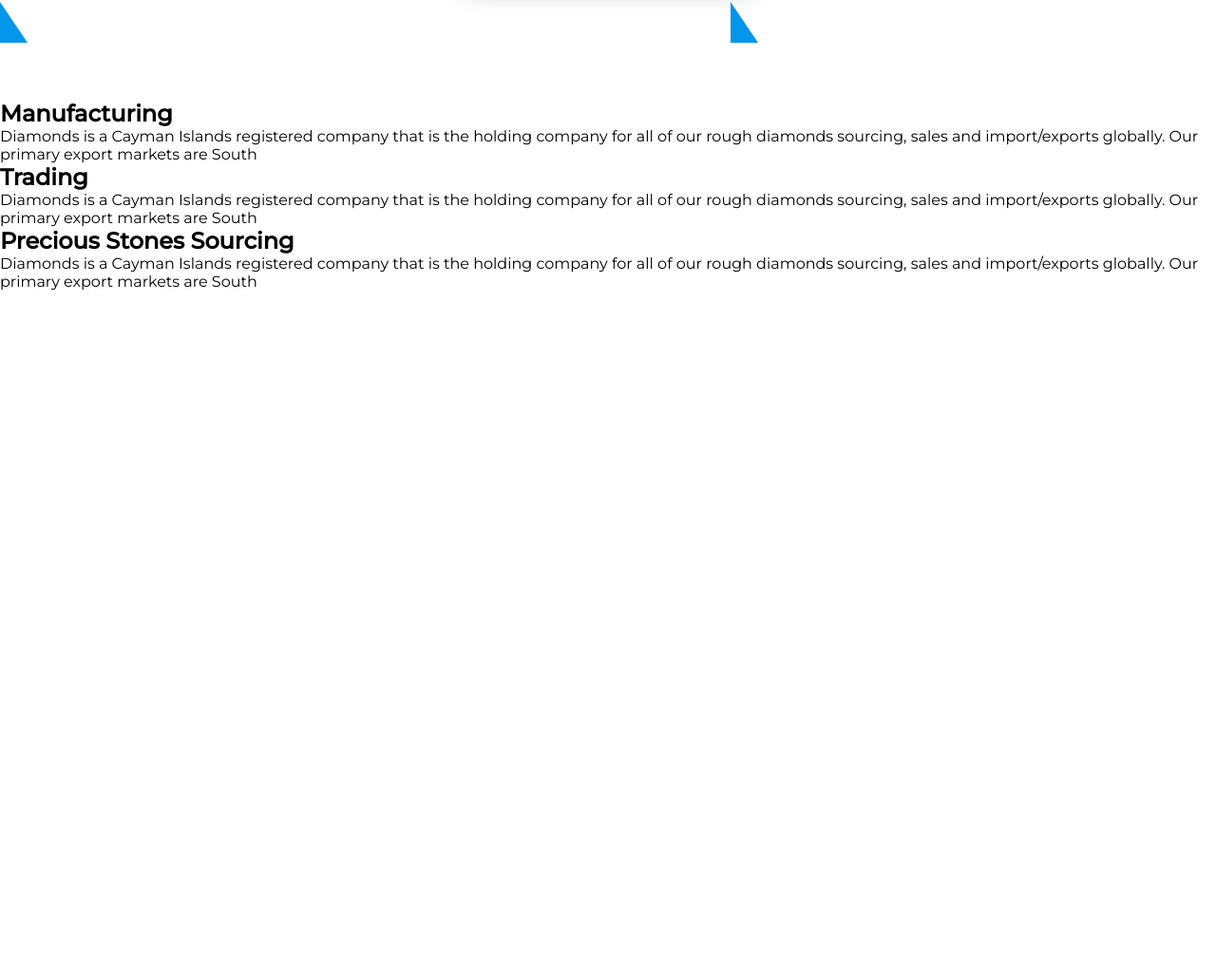
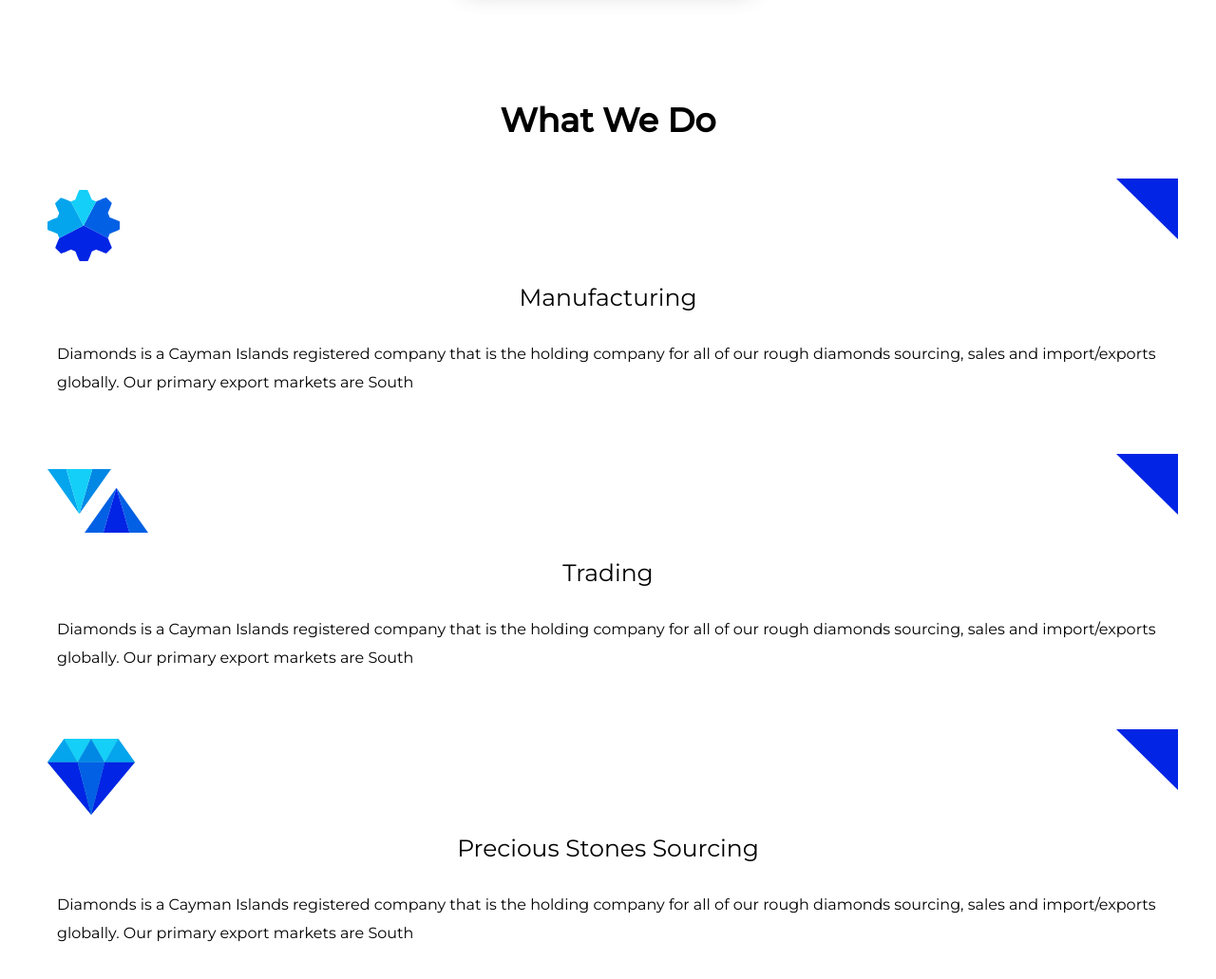
Before and after one commit to dprosic723/Diamonds-website, a plain HTML site: page index.html in a window 1280 px wide. Shown: the part 1497-2528 px from the top of the page at 95% size. Before the commit the page ends 1803 px from the top, so only its background shows below. Drawn offline with Linux system fonts and the light colour scheme.

```diff
--- a/index.html
+++ b/index.html
@@ -13,6 +13,7 @@
 
 </head>
 <body>
+
     <div class="hero-container">
         <div class="nav">
             <img src="images/letter-d.svg" alt="d-letter">
@@ -29,12 +30,15 @@
                 <span class="bar"></span>
             </button>
         </div>
+
         <img src="images/diamond-logo.svg.svg" alt="diamond-logo" class="diamond-logo">
         <h1>DIAMONDS</h1>
         <p>Lorem ipsum dolor sit amet consectetur adipisicing elit. Eveniet aperiam temporibus, expedita asperiores ipsum nesciunt veniam eius ullam minima consectetur!</p>
         <a href="" class="contact-us-reference2">Contact us</a>
         <a href="" class="scroll-down"></a>
     </div>
+
+
     <section class="about">
         <div class="about-text">
             <h1>About Us</h1>
@@ -46,22 +50,37 @@
         </div>
         <img src="images/diamond-image.png" alt="diamonds-img" class="about-img">
     </section>
+
     <section class="what-we-do">
+        <h1>What We Do</h1>
+
         <div class="services">
-            <div class="images"></div>
-            <h1>Manufacturing</h1>
+            <div class="images">
+                <img src="images/logo4.svg" alt="">
+                <img src="images/small-triangle.svg" alt="blue-triangle-img">
+            </div>
+            <h2>Manufacturing</h2>
             <p>Diamonds is a Cayman Islands registered company that is the holding company for all of our rough diamonds sourcing, sales and import/exports globally. Our primary export markets are South </p>
         </div>
+
         <div class="services">
-            <div class="images"></div>
-            <h1>Trading</h1>
+            <div class="images">
+                <img src="images/logo3.svg" alt="">
+                <img src="images/small-triangle.svg" alt="blue-triangle-img">
+            </div>
+            <h2>Trading</h2>
             <p>Diamonds is a Cayman Islands registered company that is the holding company for all of our rough diamonds sourcing, sales and import/exports globally. Our primary export markets are South </p>
         </div>
+
         <div class="services">
-            <div class="images"></div>
-            <h1>Precious Stones Sourcing</h1>
+            <div class="images">
+                <img src="images/logo2.svg" alt="">
+                <img src="images/small-triangle.svg" alt="blue-triangle-img">
+            </div>
+            <h2>Precious Stones Sourcing</h2>
             <p>Diamonds is a Cayman Islands registered company that is the holding company for all of our rough diamonds sourcing, sales and import/exports globally. Our primary export markets are South</p>
         </div>
+
     </section>
     <script src="index.js"></script>
 </body>
--- a/style.css
+++ b/style.css
@@ -140,6 +140,7 @@
     flex-direction: column;
     background-image: url("images/triangles.png");
     background-position: 0 0;
+    background-repeat: no-repeat;
     margin: 60px 0;
 }
 
@@ -164,6 +165,43 @@
     max-width: 300px;
     box-shadow:  0px 0px 20px rgba(51, 51, 51, 0.19);
 }
+
+.what-we-do h1{
+    font-size: 35px;
+    text-align: center;
+}
+.services{
+    display: flex;
+    flex-direction: column;
+    margin: 40px;
+    transition: box-shadow ease 350ms;
+}
+.services:hover{
+    box-shadow: 0 0 20px rgba(51, 51, 51, 0.19);
+}
+.services .images{
+    display: flex;
+    justify-content: space-between;
+    align-items: center;
+    height: 100px;
+}
+.images img:last-child{
+    align-self: flex-start;
+}
+.images img:first-child{
+    margin: 10px;
+}
+.services h2{
+    font-weight: 400;
+    font-size: 25px;
+    text-align: center;
+    margin: 10px;
+}
+.services p{
+    font-weight: 400;
+    line-height: 30px;
+    margin:20px;
+}
 @media (max-width:750px) {
     .hamburger{
         display: flex;
```
